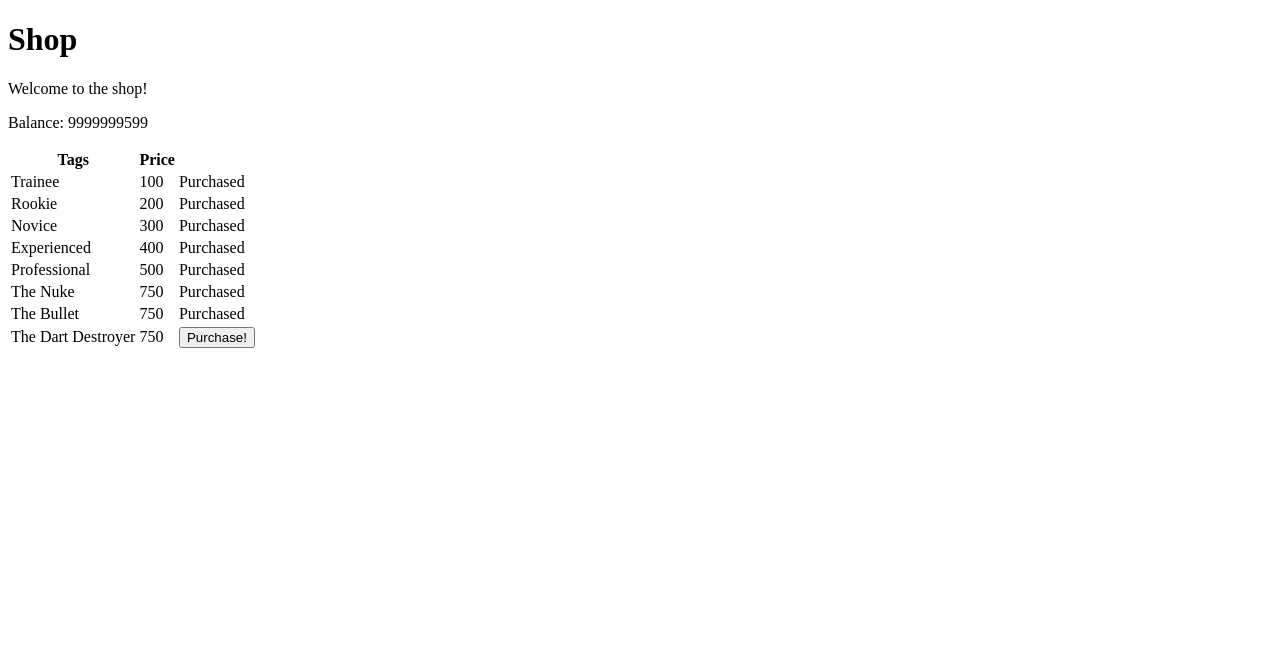
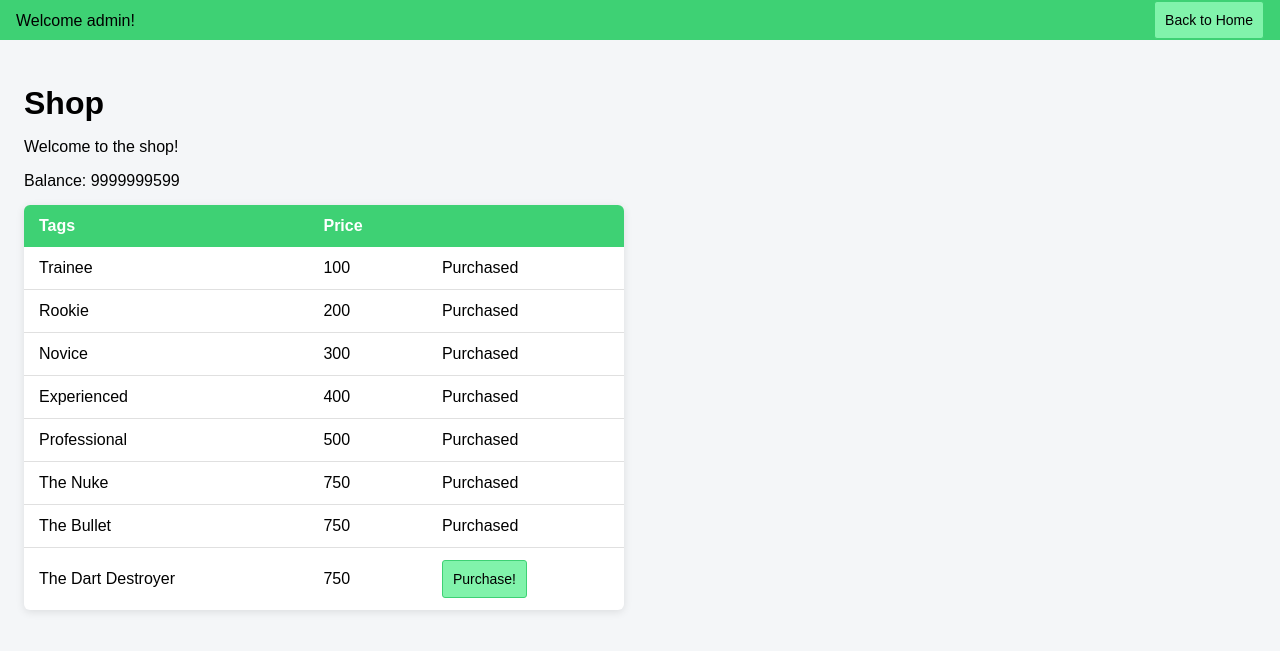
Before and after one commit to olliefowlds/csNEA, a Flask app: page /shop in a window 1280 px wide. Shown: the top 651 px of the page. Run offline with Flask 3, Linux system fonts and the light colour scheme; a user stored in the database is signed in.

Commit message:
cleaning up while on TS

```diff
--- a/app.py
+++ b/app.py
@@ -151,8 +151,6 @@ def createNewGame(username):
     # 4 | add new field into tbl gameParticipants in db, including the user who created the game.
         userID = connection.execute(text('SELECT userID from users WHERE username = :username'), {'username':username}).fetchone()
         gameID = connection.execute(text('SELECT MAX(gameID) from games')).fetchone()
-        # for some reason these variables are tuples!!!
-        connection.execute(text("INSERT INTO gameParticipants (gameID, userID) VALUES (:gameID, :userID)"), {'gameID':gameID[0], 'userID':userID[0]})
         connection.commit()
 
     # 5 | set game object's gameID
@@ -208,7 +206,7 @@ def home():
 @app.route('/room/<int:gameCode>')
 def room(gameCode):
     if 'username' not in session:
-        return redirect(url_for('logins'))
+        return redirect(url_for('login'))
 
     #get session data
     username = session.get('username')
@@ -285,6 +283,7 @@ def handleScore(data):
     # this function is called once a throw has been made, and score sent.
     # if in game, the game object will be updated; then check for game over, if so find the winner
 
+    # get info
     gameCode = int(data['gameCode'])
     game = gameManager.getGame(gameCode)
     players = game.getPlayers()
@@ -306,13 +305,7 @@ def handleScore(data):
         playerTurn = game.getPlayerTurn()
         usernameTurn = game.getPlayer(playerTurn).getUsername()
 
-
         socketio.emit('scoreUpdate', {'player1Info':player1Info, 'player2Info':player2Info, 'playerTurn':usernameTurn}, to=gameCode)
-
-        # # wont immeditaely enable throw, must wait until the user clicks the reset button (unless first go)
-        # playerTurnObject = game.getPlayer(playerTurn)
-        # if playerTurnObject.getDartsThrown() == 0: # if first throw,
-        #     socketio.emit('enableThrow', {}, to=playerTurn)
         socketio.emit('enableDartResetPosBtn', {}, to=playerTurn)
 
     if game.getGameState() == 'gameOver': #if game over, find winner, update db, and terminate
@@ -324,7 +317,7 @@ def handleScore(data):
             winner = player2
             loser = player1
 
-        # 2 | update games to set wasCompleted to true, and set winner in gameParticipants
+        # 2 | update games to set wasCompleted to true, and set winner in gameParticipants.
         gameID = game.getGameID()
         with engine.connect() as connection:
             connection.execute(text("UPDATE games SET wasCompleted = TRUE WHERE gameID = :gameID"), {'gameID':gameID})
@@ -334,8 +327,14 @@ def handleScore(data):
             connection.execute(text("UPDATE gameParticipants SET isWinner = FALSE WHERE gameID = :gameID AND userID = :userID"), {'gameID': gameID, 'userID': loserID})
             connection.commit()
 
-        # 3 | emit terminateGame
+        # 3 | give currecny
+            connection.execute(text("UPDATE users SET currency = currency + 200 WHERE userID = :userID"), {'userID': winnerID})
+            connection.execute(text("UPDATE users SET currency = currency + 100 WHERE userID = :userID"), {'userID': loserID})
+
+        # 4 | emit errorMessage (saying game over) and terminateGame
+        socketio.emit('clientError', {'errorMessage': f'Game Over! {winner.getUsername()} wins!'}, to=gameCode)
         socketio.emit('terminateGame', {'winner':winner.getUsername()}, to=gameCode)
+        gameManager.terminateGame(gameCode)
 
 # when player 1 resets dart pos, reset player 2's aswell
 @socketio.on('resetDartPos')
--- a/static/css/login.css
+++ b/static/css/login.css
@@ -5,8 +5,8 @@ body {
     display: flex;
     justify-content: center;
     align-items: center;
-    font-family: Arial, sans-serif;
-    background: #fff;
+    font-family: Arial, Helvetica, sans-serif;
+    background-color: #f4f6f8;
 }
 
 
--- a/static/css/room.css
+++ b/static/css/room.css
@@ -4,7 +4,7 @@ body {
   margin: 0;
   padding: 0;
   height: 100vh;
-  font-family: Arial, sans-serif;
+  font-family: Arial, Helvetica, sans-serif;
   background: #fff;
 }
 
@@ -125,8 +125,8 @@ canvas {
 .errorMessage {
   position: fixed;
   top: 20%;
-  left: 30%;
-  transform: translateY(-50%);
+  left: 50%;
+  transform: translate(-50%, -50%);
   border: 1px solid #3ED174;
   background: white;
   padding: 25px 40px;
--- /dev/null
+++ b/static/css/shopStats.css
@@ -0,0 +1,85 @@
+body {
+    margin: 0;
+    overflow: hidden;
+    margin: 0;
+    padding: 0;
+    font-family: Arial, Helvetica, sans-serif;
+    background-color: #f4f6f8;
+}
+
+.header-container{
+    display: flex;
+    height: 5vh;
+    background-color: #3ED174;
+    width: 100%;
+    justify-content: space-between;
+    align-items: center;
+    padding: 0 1rem;
+    box-sizing: border-box;
+}
+
+.home-btn,
+.buy-btn {
+    padding: 10px;
+    border: 1px solid #3ED174;
+    background: #81F3AB;
+    cursor: pointer;
+    font-size: 14px;
+    border-radius: 3px;
+}
+
+.home-btn:hover,
+.buy-btn:hover {
+    border: 1px solid #81F3AB;
+    background-color: #3ED174 ;
+}
+
+
+.main {
+    padding: 1.5rem;
+}
+
+
+h1 {
+    margin-bottom: 5px;
+}
+
+p {
+    margin-bottom: 15px;
+}
+
+table {
+    border-collapse: collapse;
+    width: 100%;
+    max-width: 600px;
+    background-color: #fff;
+    border-radius: 6px;
+    overflow: hidden;
+    box-shadow: 0 2px 8px rgba(0, 0, 0, 0.1);
+}
+
+thead {
+    background-color: #3ED174;
+    color: #fff;
+}
+
+th, td {
+    padding: 12px 15px;
+    text-align: left;
+}
+
+th {
+    font-weight: 600;
+}
+
+tbody tr {
+    border-bottom: 1px solid #e0e0e0;
+}
+
+tbody tr:last-child {
+    border-bottom: none;
+}
+
+tbody tr:hover {
+    background-color: #f1f5f9;
+}
--- a/templates/shop.html
+++ b/templates/shop.html
@@ -4,8 +4,19 @@
     <meta charset="UTF-8">
     <title>Player Statistics</title>
     <meta name="viewport" content="width=device-width, initial-scale=1.0">
+    <link rel="stylesheet" href="{{ url_for('static', filename='css/shopStats.css') }}">
 </head>
 <body>
+    <div class="header-container">
+      <div class="headpart welcome">
+        <p>Welcome {{ username }}!</p>
+      </div>
+      <div class="exit">
+        <button class="home-btn" onclick="window.location.href='{{ url_for('home') }}'">Back to Home</button>
+      </div>
+    </div>
+
+    <div class="main">
         <h1>Shop</h1>
         <p>Welcome to the shop!</p>
         <p>Balance: {{ dataToSend.currency }}</p>
@@ -17,6 +28,7 @@
                     <tr>
                         <th>Tags</th>
                         <th>Price</th>
+                        <th></th>
                     </tr>
                 </thead>
 
@@ -26,7 +38,7 @@
                         <td>{{ item.desc }}</td>
                         <td>{{ item.price }}</td>
                         {% if item.purchased == False %}
-                    <td><button type="submit" name="{{item.itemID}}" class="join-btn">Purchase!</button></td>
+                        <td><button type="submit" name="{{item.itemID}}" class="buy-btn">Purchase!</button></td>
                         {% else %}
                         <td>Purchased</td>
                         {% endif %}
@@ -35,6 +47,7 @@
                 </tbody>
             </table>
         </form>
+    </div>
 
 </body>
 </html>
```
Also changed, not shown: pythonFiles/models.py (+6 -25 lines), static/css/home.css (+2 -5 lines), static/js/getPoints.js (+7 -11 lines), static/js/graphics.js (+46 -151 lines), static/js/main.js (+11 -139 lines), static/js/throwPhysics.js (+0 -7 lines), templates/stats.html (+13 -1 lines), dartsDB.db. Lines whose indentation alone changed are shown as unchanged.
